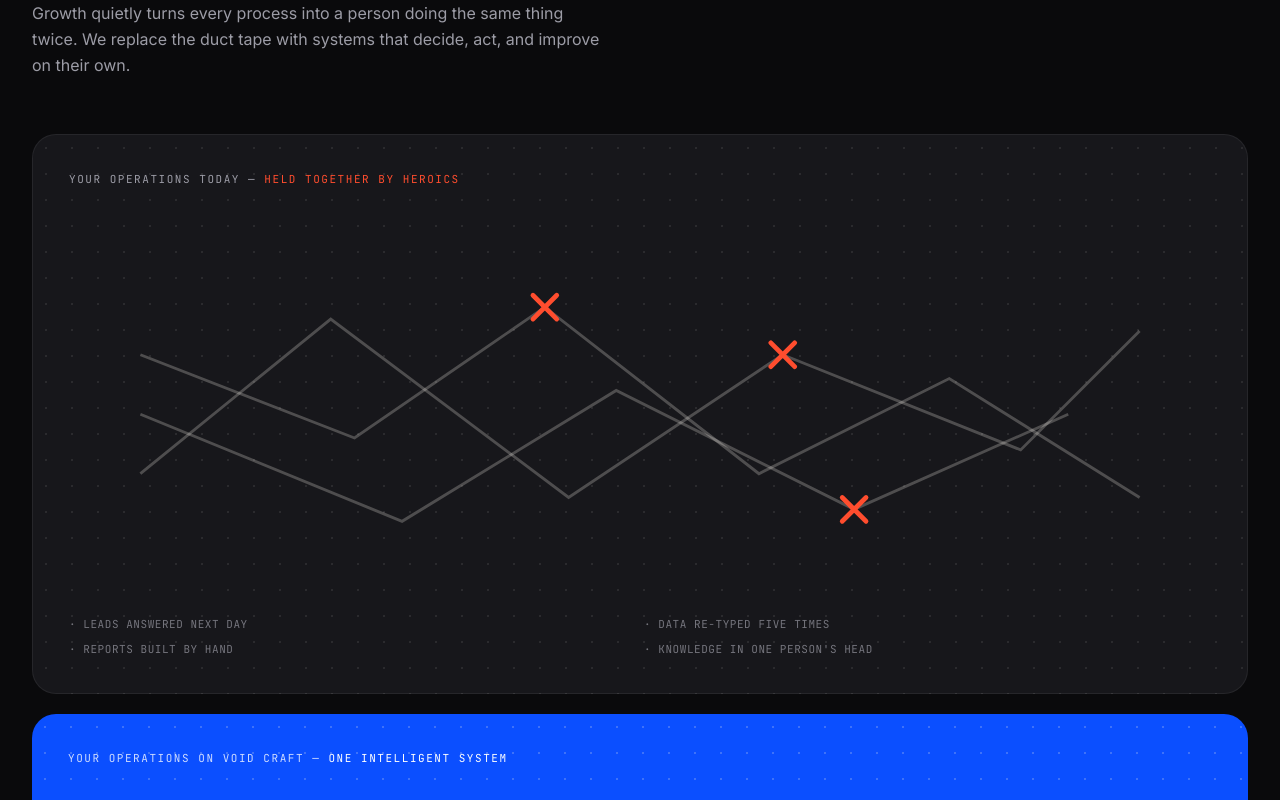
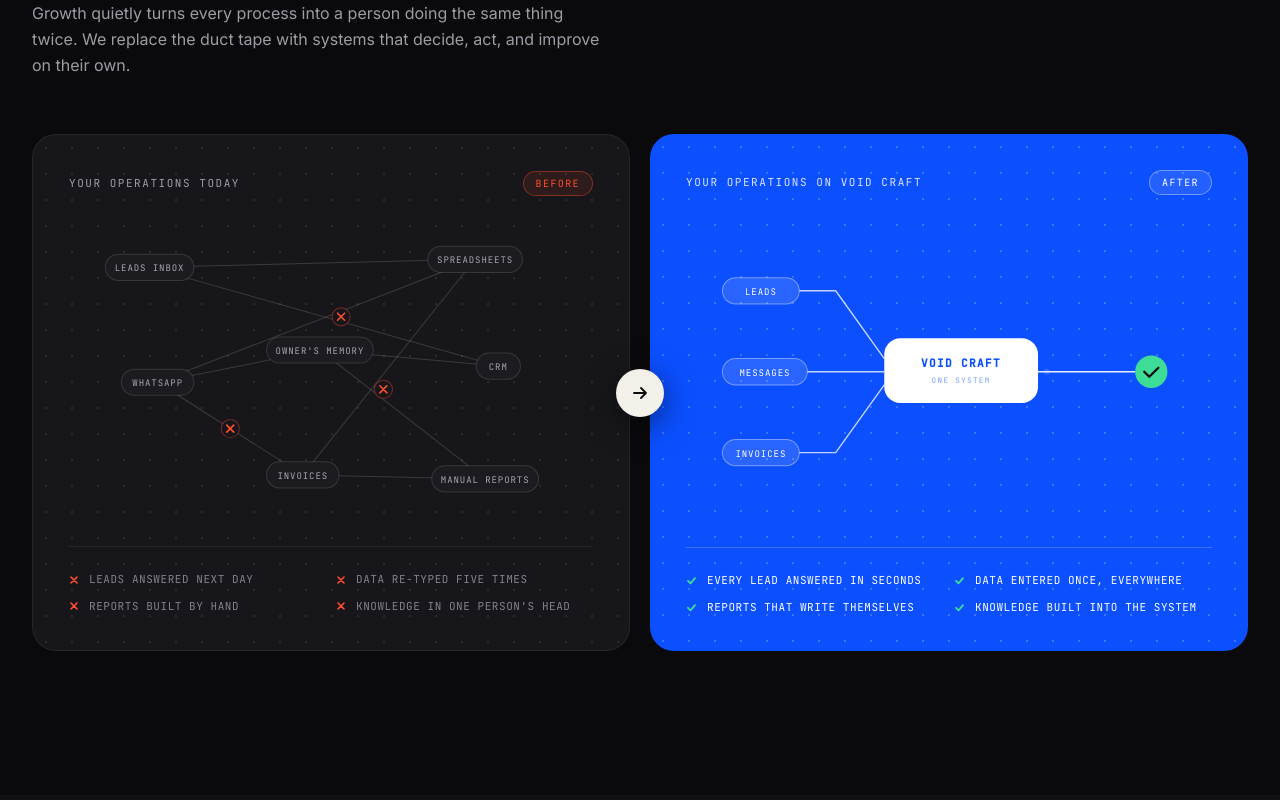
Before and after one commit to MNNITAK/void_craft, a Next.js app: page / in a window 1280 px wide. Shown: the part 1680-2480 px from the top of the page. Built offline with nearby package versions, Linux system fonts and the light colour scheme.

Commit message:
feat: redesign transformation section with labeled system diagrams

```diff
--- a/components/Transformation.tsx
+++ b/components/Transformation.tsx
@@ -4,37 +4,121 @@
 import Reveal from "@/components/motion/Reveal";
 import SectionLabel from "@/components/ui/SectionLabel";
 
-/* Tangled paths — operations before Void Craft. */
+const MONO = "var(--font-mono), monospace";
+
+/* A labelled tool node inside the chaos diagram. */
+function ChaosChip({
+  x,
+  y,
+  w,
+  label,
+  delay,
+}: {
+  x: number;
+  y: number;
+  w: number;
+  label: string;
+  delay: number;
+}) {
+  return (
+    <motion.g
+      initial={{ opacity: 0, y: 8 }}
+      whileInView={{ opacity: 1, y: 0 }}
+      viewport={{ once: true }}
+      transition={{ delay, duration: 0.5, ease: [0.16, 1, 0.3, 1] }}
+    >
+      <rect
+        x={x}
+        y={y}
+        width={w}
+        height={26}
+        rx={13}
+        fill="#1B1B20"
+        stroke="rgba(242,240,232,0.14)"
+      />
+      <text
+        x={x + w / 2}
+        y={y + 17}
+        textAnchor="middle"
+        fontSize="9"
+        letterSpacing="0.1em"
+        fill="#A6A6B0"
+        fontFamily={MONO}
+      >
+        {label}
+      </text>
+    </motion.g>
+  );
+}
+
+/* Tangled tool sprawl — operations before Void Craft. */
 function ChaosPanel() {
-  const chaosPaths = [
-    "M30 60 L120 95 L200 40 L290 110 L370 70 L450 120",
-    "M30 110 L110 45 L210 120 L300 60 L400 100 L450 50",
-    "M30 85 L140 130 L230 75 L330 125 L420 85",
+  const edges = [
+    { d: "M80 47 L403 39", dash: false },
+    { d: "M80 47 L426 145", dash: true },
+    { d: "M88 161 L249 129", dash: false },
+    { d: "M88 161 L232 253", dash: true },
+    { d: "M88 161 L403 39", dash: false },
+    { d: "M249 129 L413 257", dash: true },
+    { d: "M249 129 L426 145", dash: false },
+    { d: "M232 253 L403 39", dash: true },
+    { d: "M232 253 L413 257", dash: false },
+  ];
+  const chips = [
+    { x: 36, y: 34, w: 88, label: "LEADS INBOX" },
+    { x: 356, y: 26, w: 94, label: "SPREADSHEETS" },
+    { x: 52, y: 148, w: 72, label: "WHATSAPP" },
+    { x: 404, y: 132, w: 44, label: "CRM" },
+    { x: 196, y: 240, w: 72, label: "INVOICES" },
+    { x: 360, y: 244, w: 106, label: "MANUAL REPORTS" },
+    { x: 196, y: 116, w: 106, label: "OWNER'S MEMORY" },
   ];
   const crosses = [
-    { x: 200, y: 40 },
-    { x: 300, y: 60 },
-    { x: 330, y: 125 },
+    { x: 270, y: 96 },
+    { x: 160, y: 207 },
+    { x: 312, y: 168 },
+  ];
+  const pains = [
+    "Leads answered next day",
+    "Data re-typed five times",
+    "Reports built by hand",
+    "Knowledge in one person's head",
   ];
 
   return (
-    <div className="dot-grid-dark relative overflow-hidden rounded-3xl border border-bone/[0.07] bg-void-card p-7 sm:p-9">
+    <div className="relative flex h-full flex-col overflow-hidden rounded-3xl border border-bone/[0.07] bg-void-card">
+      <div className="dot-grid-dark absolute inset-0" aria-hidden="true" />
+      <div className="relative flex h-full flex-col p-7 sm:p-9">
+        <div className="flex flex-wrap items-center justify-between gap-3">
           <p className="font-mono text-[11px] uppercase tracking-micro text-mist">
-        Your operations today —{" "}
-        <span className="text-signal">held together by heroics</span>
+            Your operations today
           </p>
-      <svg viewBox="0 0 480 160" fill="none" className="mt-6 w-full" aria-hidden="true">
-        {chaosPaths.map((d, i) => (
+          <span className="rounded-full border border-signal/40 bg-signal/10 px-3 py-1 font-mono text-[10px] uppercase tracking-micro text-signal">
+            Before
+          </span>
+        </div>
+
+        <svg
+          viewBox="0 0 520 300"
+          fill="none"
+          className="my-auto w-full py-6"
+          aria-hidden="true"
+        >
+          {edges.map((e, i) => (
             <motion.path
               key={i}
-            d={d}
-            stroke="rgba(242,240,232,0.25)"
-            strokeWidth="1.2"
+              d={e.d}
+              stroke="rgba(242,240,232,0.16)"
+              strokeWidth="1"
+              strokeDasharray={e.dash ? "4 5" : undefined}
               initial={{ pathLength: 0 }}
               whileInView={{ pathLength: 1 }}
               viewport={{ once: true, margin: "-80px" }}
-            transition={{ duration: 1.6, delay: i * 0.25, ease: "easeInOut" }}
+              transition={{ duration: 1.1, delay: 0.2 + i * 0.08, ease: "easeInOut" }}
             />
+          ))}
+          {chips.map((c, i) => (
+            <ChaosChip key={c.label} {...c} delay={0.15 + i * 0.08} />
           ))}
           {crosses.map((c, i) => (
             <motion.g
@@ -42,63 +126,181 @@
               initial={{ opacity: 0, scale: 0 }}
               whileInView={{ opacity: 1, scale: 1 }}
               viewport={{ once: true }}
-            transition={{ delay: 1.2 + i * 0.2, duration: 0.35 }}
+              transition={{ delay: 1.3 + i * 0.18, duration: 0.35 }}
             >
+              <circle cx={c.x} cy={c.y} r="9" fill="#17171B" stroke="rgba(255,77,46,0.4)" />
               <path
-              d={`M${c.x - 5} ${c.y - 5} l10 10 M${c.x + 5} ${c.y - 5} l-10 10`}
+                d={`M${c.x - 3.5} ${c.y - 3.5} l7 7 M${c.x + 3.5} ${c.y - 3.5} l-7 7`}
                 stroke="#FF4D2E"
-              strokeWidth="2"
+                strokeWidth="1.6"
                 strokeLinecap="round"
               />
             </motion.g>
           ))}
         </svg>
-      <ul className="mt-6 grid gap-2 font-mono text-[11px] uppercase tracking-wider text-mist/70 sm:grid-cols-2">
-        <li>· Leads answered next day</li>
-        <li>· Data re-typed five times</li>
-        <li>· Reports built by hand</li>
-        <li>· Knowledge in one person&apos;s head</li>
+
+        <ul className="grid gap-2.5 border-t border-bone/[0.07] pt-6 font-mono text-[11px] uppercase tracking-wider text-mist/80 sm:grid-cols-2">
+          {pains.map((p) => (
+            <li key={p} className="flex items-center gap-2.5">
+              <svg width="10" height="10" viewBox="0 0 10 10" className="shrink-0">
+                <path
+                  d="M2 2l6 6M8 2l-6 6"
+                  stroke="#FF4D2E"
+                  strokeWidth="1.6"
+                  strokeLinecap="round"
+                />
+              </svg>
+              {p}
+            </li>
+          ))}
         </ul>
+      </div>
     </div>
   );
 }
 
-/* Clean converging paths — operations as one system. */
+/* One clean pipeline — operations as a single system. */
 function SystemPanel() {
-  const cleanPaths = [
-    "M30 45 H180 L240 80 H450",
-    "M30 80 H450",
-    "M30 115 H180 L240 80",
+  const inputs = [
+    { x: 36, y: 58, w: 76, label: "LEADS" },
+    { x: 36, y: 138, w: 84, label: "MESSAGES" },
+    { x: 36, y: 218, w: 76, label: "INVOICES" },
+  ];
+  const lines = [
+    "M112 71 H148 L196 138",
+    "M120 151 H196",
+    "M112 231 H148 L196 164",
+  ];
+  const wins = [
+    "Every lead answered in seconds",
+    "Data entered once, everywhere",
+    "Reports that write themselves",
+    "Knowledge built into the system",
   ];
 
   return (
-    <div className="dot-grid-volt relative overflow-hidden rounded-3xl bg-volt p-7 sm:p-9">
-      <p className="font-mono text-[11px] uppercase tracking-micro text-white/80">
-        Your operations on Void Craft —{" "}
-        <span className="text-white">one intelligent system</span>
+    <div className="relative flex h-full flex-col overflow-hidden rounded-3xl bg-volt">
+      <div className="dot-grid-volt absolute inset-0" aria-hidden="true" />
+      <div className="relative flex h-full flex-col p-7 sm:p-9">
+        <div className="flex flex-wrap items-center justify-between gap-3">
+          <p className="font-mono text-[11px] uppercase tracking-micro text-white/85">
+            Your operations on Void Craft
           </p>
-      <svg viewBox="0 0 480 160" fill="none" className="mt-6 w-full" aria-hidden="true">
-        {cleanPaths.map((d, i) => (
+          <span className="rounded-full border border-white/35 bg-white/10 px-3 py-1 font-mono text-[10px] uppercase tracking-micro text-white">
+            After
+          </span>
+        </div>
+
+        <svg
+          viewBox="0 0 520 300"
+          fill="none"
+          className="my-auto w-full py-6"
+          aria-hidden="true"
+        >
+          {lines.map((d, i) => (
             <motion.path
               key={i}
               d={d}
-            stroke="rgba(255,255,255,0.85)"
+              stroke="rgba(255,255,255,0.75)"
               strokeWidth="1.4"
               initial={{ pathLength: 0 }}
               whileInView={{ pathLength: 1 }}
               viewport={{ once: true, margin: "-80px" }}
-            transition={{ duration: 1.4, delay: 0.3 + i * 0.2, ease: "easeInOut" }}
+              transition={{ duration: 1, delay: 0.5 + i * 0.15, ease: "easeInOut" }}
             />
           ))}
+          <motion.path
+            d="M348 151 H444"
+            stroke="rgba(255,255,255,0.9)"
+            strokeWidth="1.6"
+            initial={{ pathLength: 0 }}
+            whileInView={{ pathLength: 1 }}
+            viewport={{ once: true, margin: "-80px" }}
+            transition={{ duration: 0.7, delay: 1.4, ease: "easeInOut" }}
+          />
+
+          {inputs.map((c, i) => (
+            <motion.g
+              key={c.label}
+              initial={{ opacity: 0, x: -10 }}
+              whileInView={{ opacity: 1, x: 0 }}
+              viewport={{ once: true }}
+              transition={{ delay: 0.25 + i * 0.12, duration: 0.5, ease: [0.16, 1, 0.3, 1] }}
+            >
+              <rect
+                x={c.x}
+                y={c.y}
+                width={c.w}
+                height={26}
+                rx={13}
+                fill="rgba(255,255,255,0.12)"
+                stroke="rgba(255,255,255,0.4)"
+              />
+              <text
+                x={c.x + c.w / 2}
+                y={c.y + 17}
+                textAnchor="middle"
+                fontSize="9"
+                letterSpacing="0.1em"
+                fill="#FFFFFF"
+                fontFamily={MONO}
+              >
+                {c.label}
+              </text>
+            </motion.g>
+          ))}
+
+          <motion.g
+            initial={{ opacity: 0, scale: 0.85 }}
+            whileInView={{ opacity: 1, scale: 1 }}
+            viewport={{ once: true }}
+            transition={{ delay: 0.9, duration: 0.5, ease: [0.16, 1, 0.3, 1] }}
+          >
+            <rect x="196" y="118" width="152" height="64" rx="16" fill="#FFFFFF" />
+            <text
+              x="272"
+              y="146"
+              textAnchor="middle"
+              fontSize="11"
+              fontWeight="700"
+              letterSpacing="0.12em"
+              fill="#0B4FFF"
+              fontFamily={MONO}
+            >
+              VOID CRAFT
+            </text>
+            <text
+              x="272"
+              y="162"
+              textAnchor="middle"
+              fontSize="7.5"
+              letterSpacing="0.18em"
+              fill="rgba(11,79,255,0.55)"
+              fontFamily={MONO}
+            >
+              ONE SYSTEM
+            </text>
+          </motion.g>
+
+          {/* pulse travelling down the output line */}
+          <motion.circle
+            cy="151"
+            r="3"
+            fill="#FFFFFF"
+            initial={{ cx: 350, opacity: 0 }}
+            animate={{ cx: [350, 440], opacity: [0, 1, 0] }}
+            transition={{ duration: 1.6, delay: 2.4, repeat: Infinity, repeatDelay: 0.6, ease: "linear" }}
+          />
+
           <motion.g
             initial={{ scale: 0, opacity: 0 }}
             whileInView={{ scale: 1, opacity: 1 }}
             viewport={{ once: true }}
-          transition={{ delay: 1.7, duration: 0.4, ease: [0.16, 1, 0.3, 1] }}
+            transition={{ delay: 2, duration: 0.4, ease: [0.16, 1, 0.3, 1] }}
           >
-          <circle cx="450" cy="80" r="14" fill="#3DDC97" />
+            <circle cx="460" cy="151" r="16" fill="#3DDC97" />
             <path
-            d="M444 80 l4 4 8-8"
+              d="M453 151 l5 5 9-9"
               stroke="#0A0A0C"
               strokeWidth="2.2"
               strokeLinecap="round"
@@ -107,12 +309,25 @@
             />
           </motion.g>
         </svg>
-      <ul className="mt-6 grid gap-2 font-mono text-[11px] uppercase tracking-wider text-white/85 sm:grid-cols-2">
-        <li>· Every lead answered in seconds</li>
-        <li>· Data entered once, everywhere</li>
-        <li>· Reports that write themselves</li>
-        <li>· Knowledge built into the system</li>
+
+        <ul className="grid gap-2.5 border-t border-white/20 pt-6 font-mono text-[11px] uppercase tracking-wider text-white sm:grid-cols-2">
+          {wins.map((w) => (
+            <li key={w} className="flex items-center gap-2.5">
+              <svg width="11" height="11" viewBox="0 0 11 11" className="shrink-0">
+                <path
+                  d="M2 5.8l2.5 2.5L9 3.2"
+                  stroke="#3DDC97"
+                  strokeWidth="1.8"
+                  strokeLinecap="round"
+                  strokeLinejoin="round"
+                  fill="none"
+                />
+              </svg>
+              {w}
+            </li>
+          ))}
         </ul>
+      </div>
     </div>
   );
 }
@@ -140,13 +355,33 @@
           </Reveal>
         </div>
 
-        <div className="grid gap-5">
-          <Reveal y={40}>
+        <div className="relative grid gap-5 lg:grid-cols-2">
+          <Reveal y={40} className="h-full">
             <ChaosPanel />
           </Reveal>
-          <Reveal y={40} delay={0.12}>
+          <Reveal y={40} delay={0.12} className="h-full">
             <SystemPanel />
           </Reveal>
+
+          <div className="pointer-events-none absolute left-1/2 top-1/2 z-10 hidden -translate-x-1/2 -translate-y-1/2 lg:block">
+            <motion.div
+              initial={{ scale: 0, opacity: 0 }}
+              whileInView={{ scale: 1, opacity: 1 }}
+              viewport={{ once: true }}
+              transition={{ delay: 0.5, duration: 0.5, ease: [0.16, 1, 0.3, 1] }}
+              className="flex h-12 w-12 items-center justify-center rounded-full bg-bone text-void shadow-[0_8px_30px_rgba(0,0,0,0.5)]"
+            >
+              <svg width="18" height="18" viewBox="0 0 18 18" fill="none">
+                <path
+                  d="M3 9h12m0 0l-5-5m5 5l-5 5"
+                  stroke="currentColor"
+                  strokeWidth="1.8"
+                  strokeLinecap="round"
+                  strokeLinejoin="round"
+                />
+              </svg>
+            </motion.div>
+          </div>
         </div>
       </div>
     </section>
```
Lines whose indentation alone changed are shown as unchanged.
